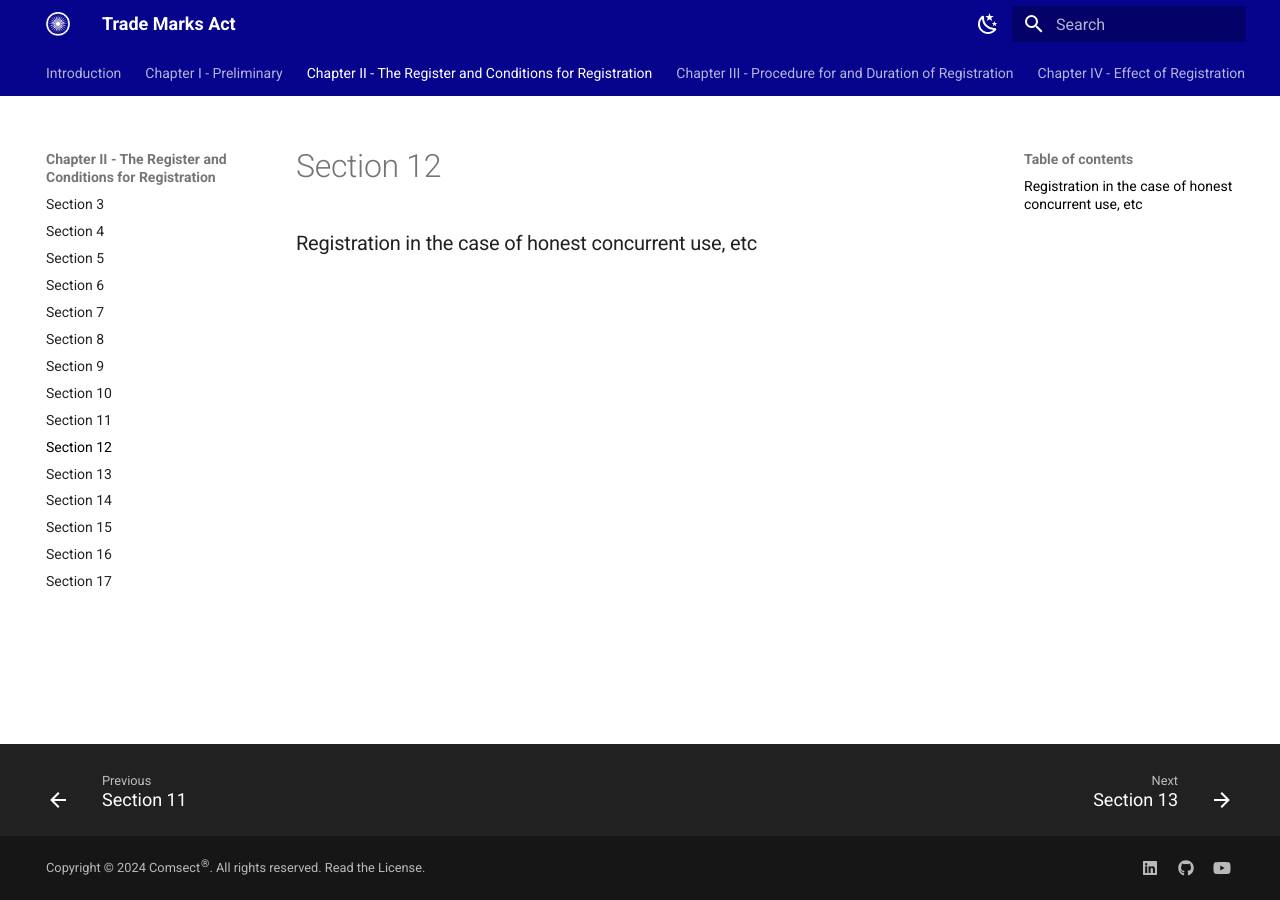
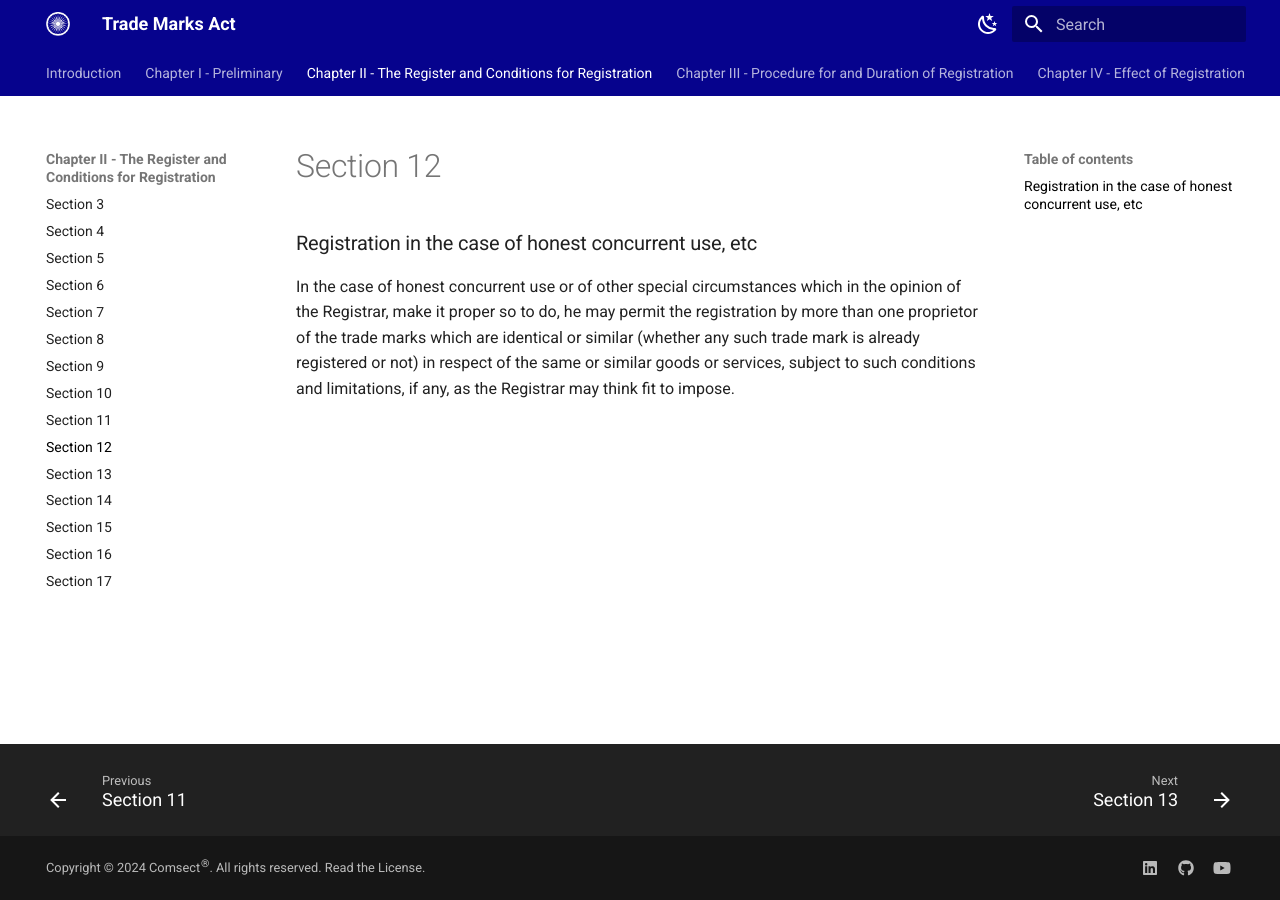
Before and after one commit to comsect/trademarks-act, an MkDocs documentation site: the page built from docs/en/12.md, in a window 1280 px wide. Built offline with MkDocs 1.6.1 and Material for MkDocs 9.7.7, drawn with Linux system fonts in a browser that asks for light colours.

Commit message:
add section twelve

```diff
--- a/docs/en/12.md
+++ b/docs/en/12.md
@@ -3,3 +3,5 @@ description: Registration in the case of honest concurrent use, etc
 ---
 
 ### Registration in the case of honest concurrent use, etc
+
+In the case of honest concurrent use or of other special circumstances which in the opinion of the Registrar, make it proper so to do, he may permit the registration by more than one proprietor of the trade marks which are identical or similar (whether any such trade mark is already registered or not) in respect of the same or similar goods or services, subject to such conditions and limitations, if any, as the Registrar may think fit to impose.
```
